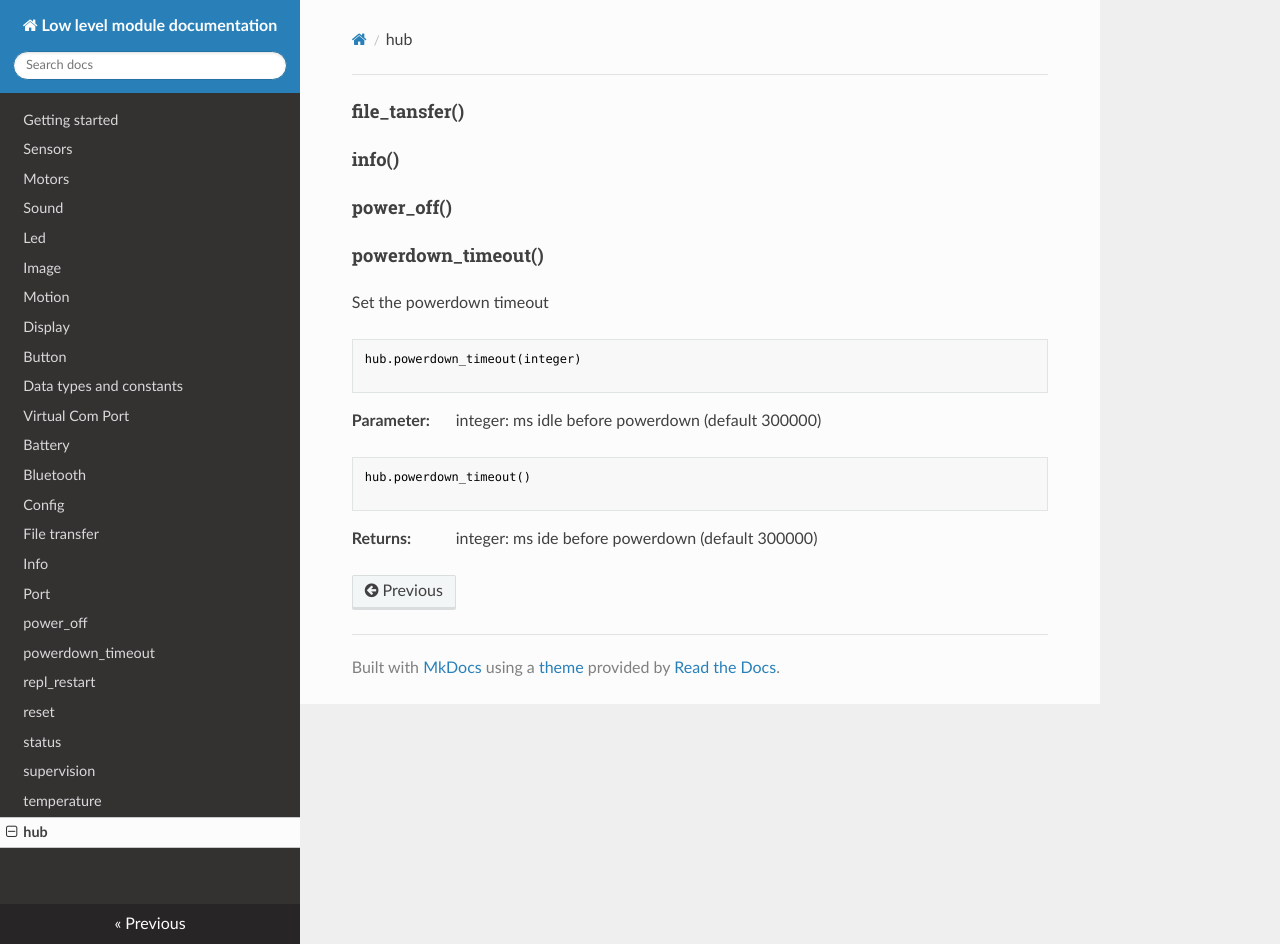
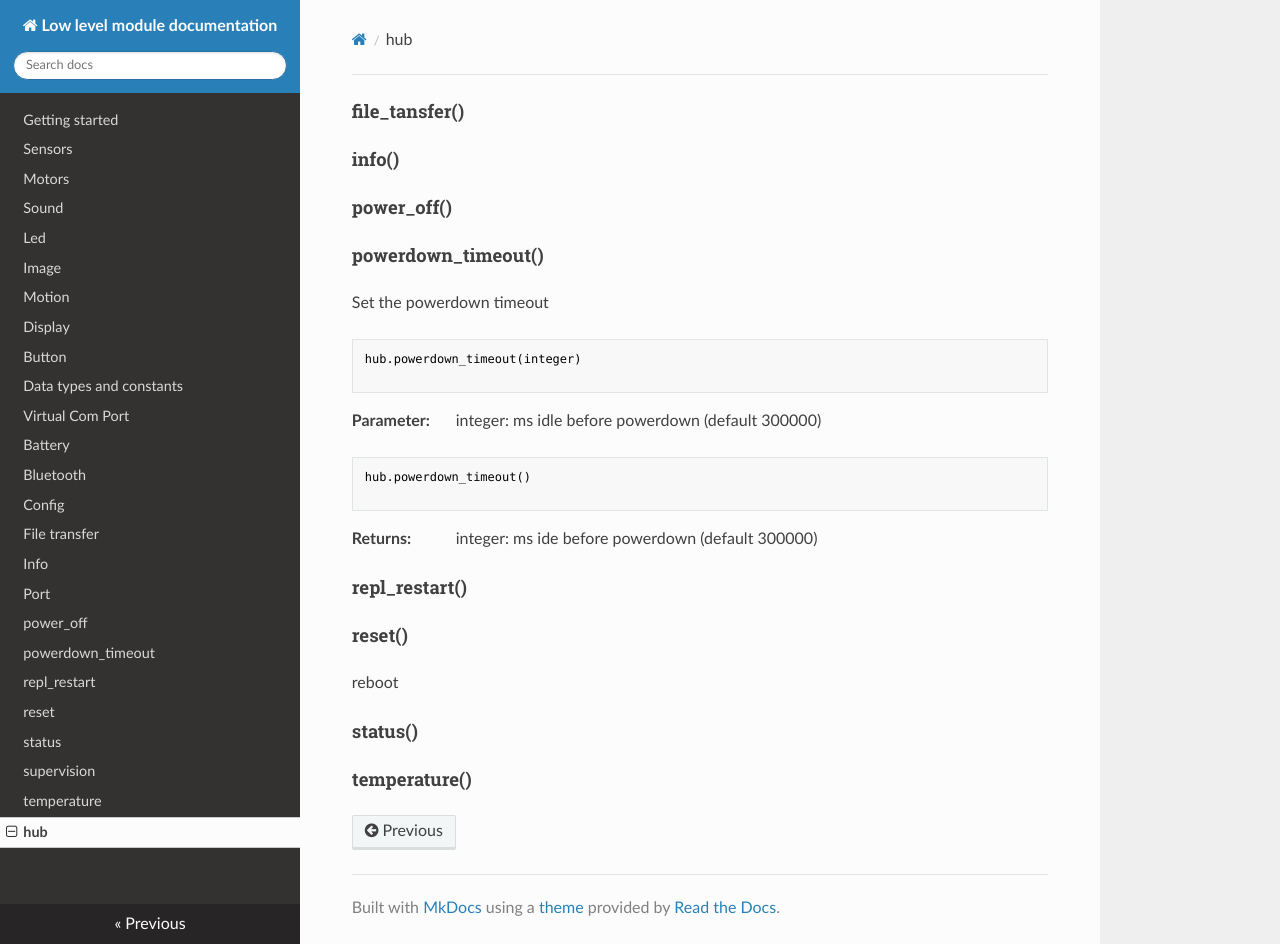
Before and after one commit to NStrijbosch/hub-module-notes, an MkDocs documentation site: the page built from docs/hub.md, in a window 1280 px wide and 944 px high. Built offline with MkDocs 1.6.1, drawn with Linux system fonts in a browser that asks for light colours; nearby versions of some CDN libraries.

Commit message:
Update hub.md

```diff
--- a/docs/hub.md
+++ b/docs/hub.md
@@ -26,4 +26,12 @@ __Returns:__
 
 * integer: ms ide before powerdown (default 300000)
 
-##
+## repl_restart()
+
+## reset()
+
+reboot
+
+## status()
+
+## temperature()
```
